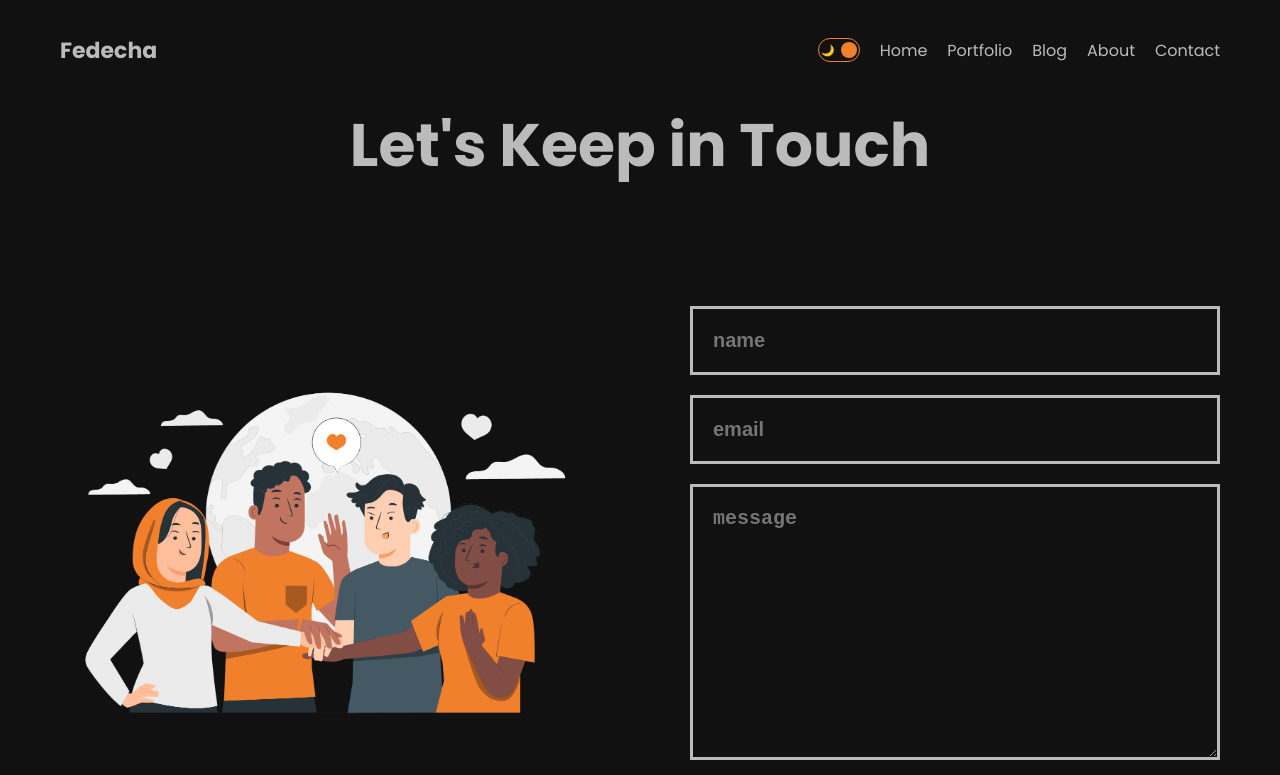
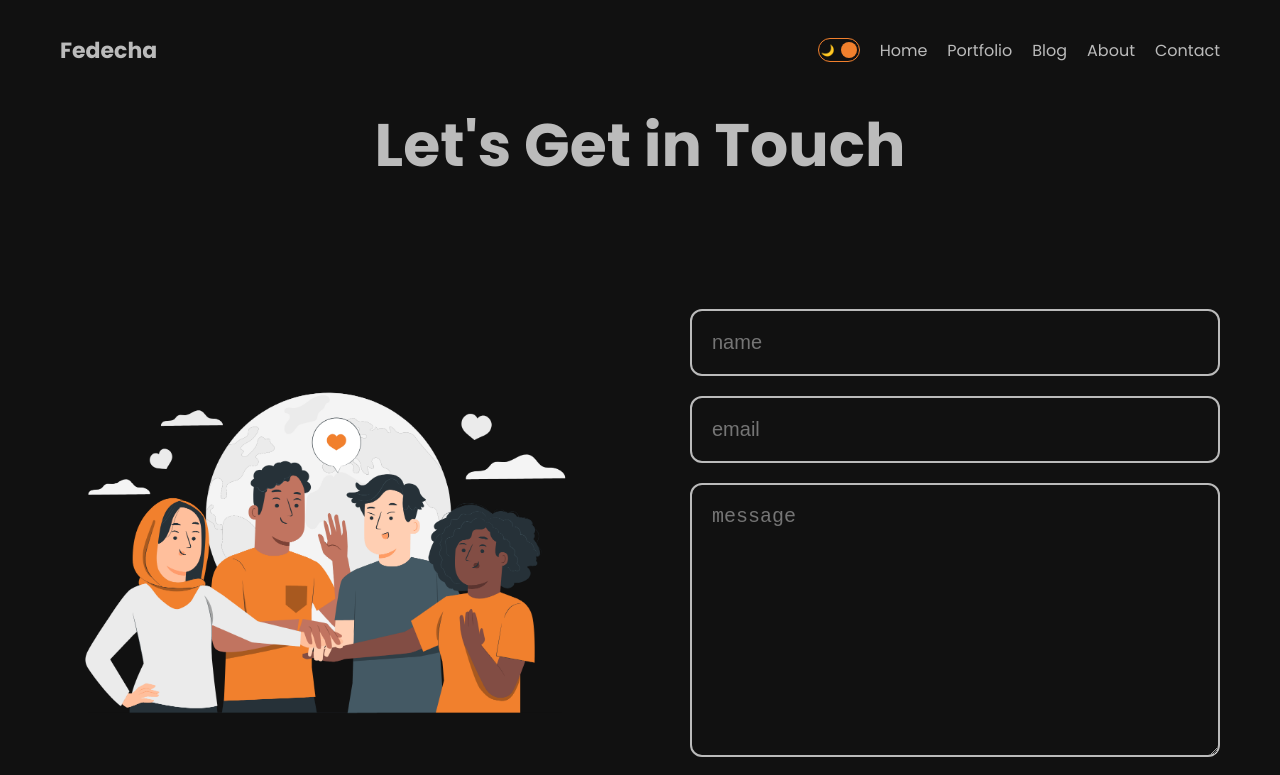
Before and after one commit to fedechaves/nextjs-personalws, a Next.js app: page /contact in a window 1280 px wide. Shown: the top 775 px of the page. Built offline with nearby package versions, Linux system fonts and the light colour scheme.

Commit message:
refactor: contact styled

```diff
--- a/src/app/contact/page.jsx
+++ b/src/app/contact/page.jsx
@@ -13,7 +13,7 @@ export const metadata = {
 const Contact = () => {
   return (
     <div className={styles.container}>
-      <h1 className={styles.title}>Let's Keep in Touch</h1>
+      <h1 className={styles.title}>Let's Get in Touch</h1>
       <div className={styles.content}>
         <div className={styles.imgContainer}>
           <Image
--- a/src/app/contact/page.module.css
+++ b/src/app/contact/page.module.css
@@ -40,12 +40,13 @@
 }
 
 .input, .textArea {
-    padding: 20px;
+    padding: 1.25rem;
     background-color: transparent;
     border: none;
     outline: none;
     color: #bbb;
-    border: 3px solid #bbb;
+    border: 2px solid #bbb;
     font-size: 20px;
-    font-weight: bold;
+    border-radius: 0.75rem;
+    z-index: 1;
 }
```
